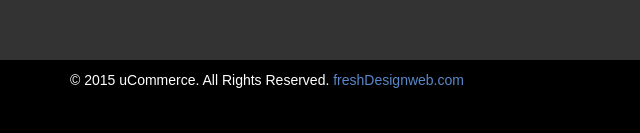
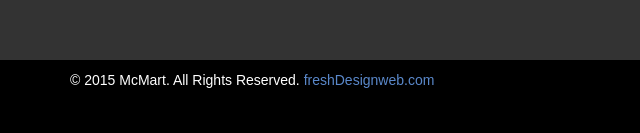
Before and after one commit to mcmart/mcmart, a plain HTML site: page index.html in a window 1280 px wide. Shown: the part 4140-4273 px from the top of the page, 0-640 px from the left. Drawn offline with nearby package versions, Linux system fonts and the light colour scheme.

Commit message:
Update index.html

```diff
--- a/index.html
+++ b/index.html
@@ -538,7 +538,7 @@
             <div class="row">
                 <div class="col-md-8">
                     <div class="copyright">
-                        <p>&copy; 2015 uCommerce. All Rights Reserved. <a href="http://www.freshdesignweb.com" target="_blank">freshDesignweb.com</a></p>
+                        <p>&copy; 2015 McMart. All Rights Reserved. <a href="http://www.900website.com" target="_blank">freshDesignweb.com</a></p>
                     </div>
                 </div>
 
```
